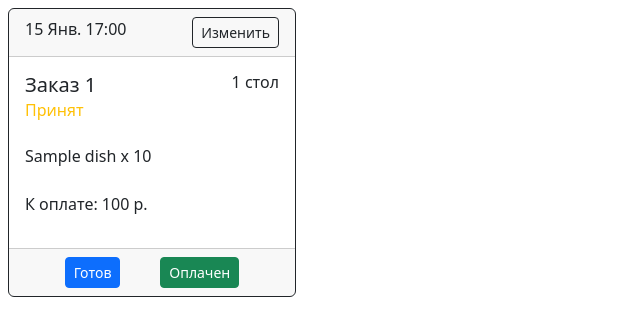
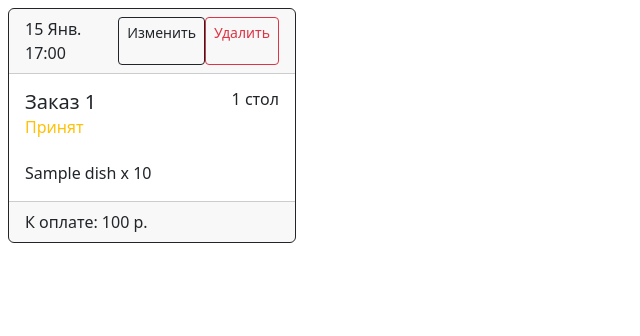
Before and after one commit to ClosedEyeVisuals/crm-orders, a Django app: page /orders/ in a window 1280 px wide. Shown: the part 57-393 px from the top of the page, without its empty margins (0-640 px from the left). Run offline with Django 4.2, Linux system fonts and the light colour scheme; tables that the repository leaves empty hold one stand-in row (values such as "Sample post"); some libraries are stand-ins or nearby versions.

Commit message:
add change/delete buttons in order_card

```diff
--- a/crm/templates/orders/order_list.html
+++ b/crm/templates/orders/order_list.html
@@ -10,8 +10,11 @@
         <div class="card border-dark h-100" style="width: 18rem;">
           <div class="card-header d-flex justify-content-between">
             {{ order.created_at|date:"d N H:i" }}
-            <a href="#" class="btn btn-outline-dark btn-sm">
+            <a href="{% url 'orders:edit' order.id %}" class="btn btn-outline-dark btn-sm">
               Изменить
+            </a>
+            <a href="{% url 'orders:delete' order.id %}" class="btn btn-outline-danger btn-sm">
+              Удалить
             </a>
           </div>
           <div class="card-body">
@@ -32,14 +35,9 @@
             {% for obj in order.order_dishes.all %}
               <span class="card-text">{{ obj.dish.title }} x {{ obj.amount }}</span><br>
             {% endfor %}
-            <br>
-            <p>
+          </div>
+          <div class="card-footer">
             {% if order.status == 'paid' %} Оплачено: {% else %} К оплате: {% endif %} {{ order.total_price }} р.
-            </p>
-          </div>
-          <div class="card-footer d-flex justify-content-evenly">
-            <a href="#" class="btn btn-primary btn-sm">Готов</a>
-            <a href="#" class="btn btn-success btn-sm">Оплачен</a>
           </div>
         </div>
       </div>
```
